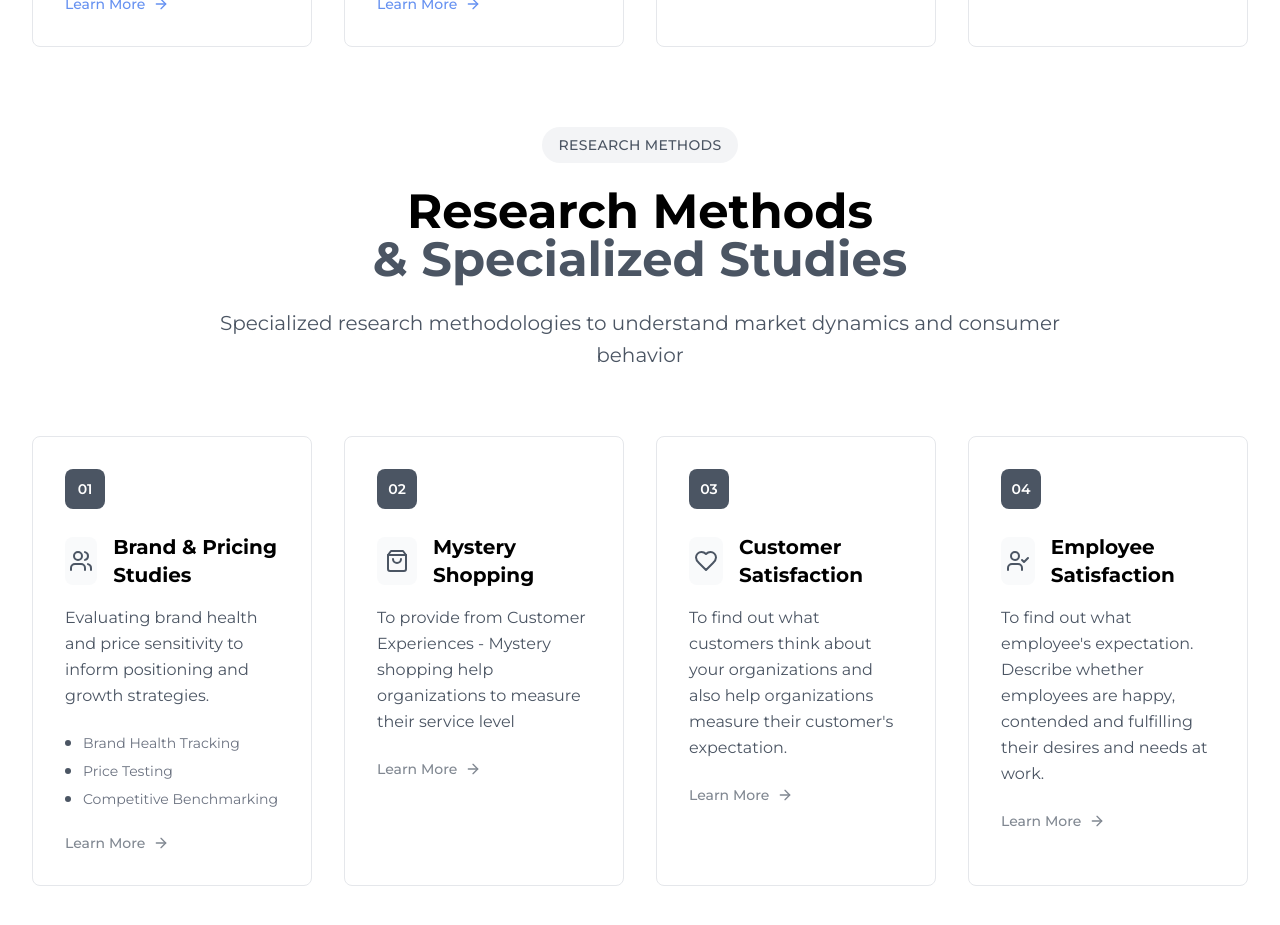
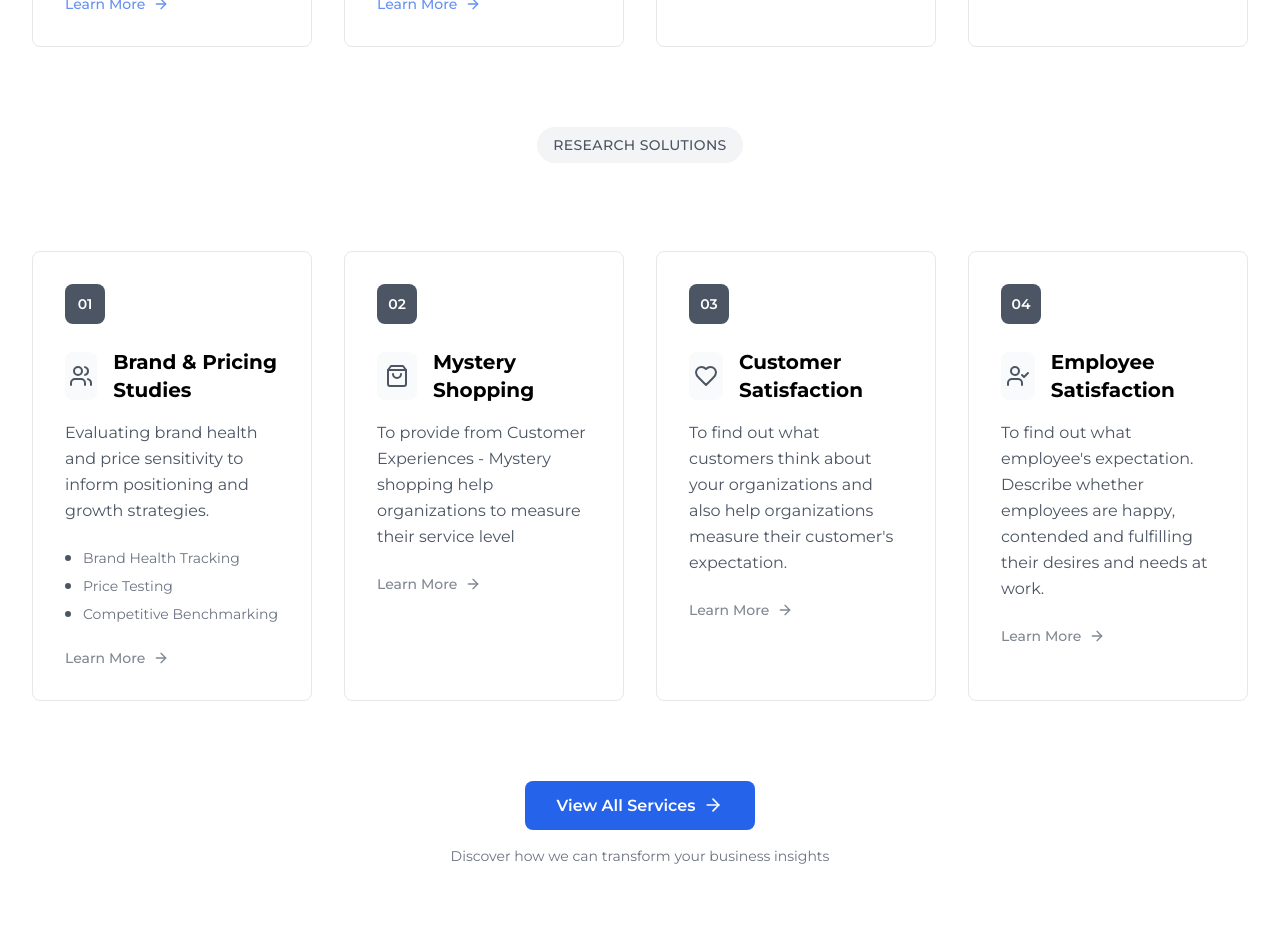
Before and after one commit to Jiwe-Holding/Futuris-Site, a React (Vite) app: page / in a window 1280 px wide. Shown: the part 1560-2485 px from the top of the page. Built offline with nearby package versions, Linux system fonts and the light colour scheme.

Commit message:
Update Services.tsx

```diff
--- a/src/components/Services.tsx
+++ b/src/components/Services.tsx
@@ -203,16 +203,15 @@ const Services: React.FC = () => {
         <div className="mb-20">
           <div className="text-center mb-16">
             <div className="inline-flex items-center px-4 py-2 bg-gray-100 rounded-full mb-6">
-              <span className="text-sm font-medium text-gray-600 uppercase tracking-wide">Research Methods</span>
+              <span className="text-sm font-medium text-gray-600 uppercase tracking-wide">Research Solutions</span>
             </div>
             <h2 className="text-4xl lg:text-5xl font-bold text-black mb-6 leading-tight">
-              Research Methods
+              {/* Research Solutions */}
               <span className="block text-gray-600">
-                & Specialized Studies
               </span>
             </h2>
             <p className="text-xl text-gray-600 max-w-4xl mx-auto leading-relaxed">
-              Specialized research methodologies to understand market dynamics and consumer behavior
+              {/* Specialized research methodologies to understand market dynamics and consumer behavior */}
             </p>
           </div>
 
```
